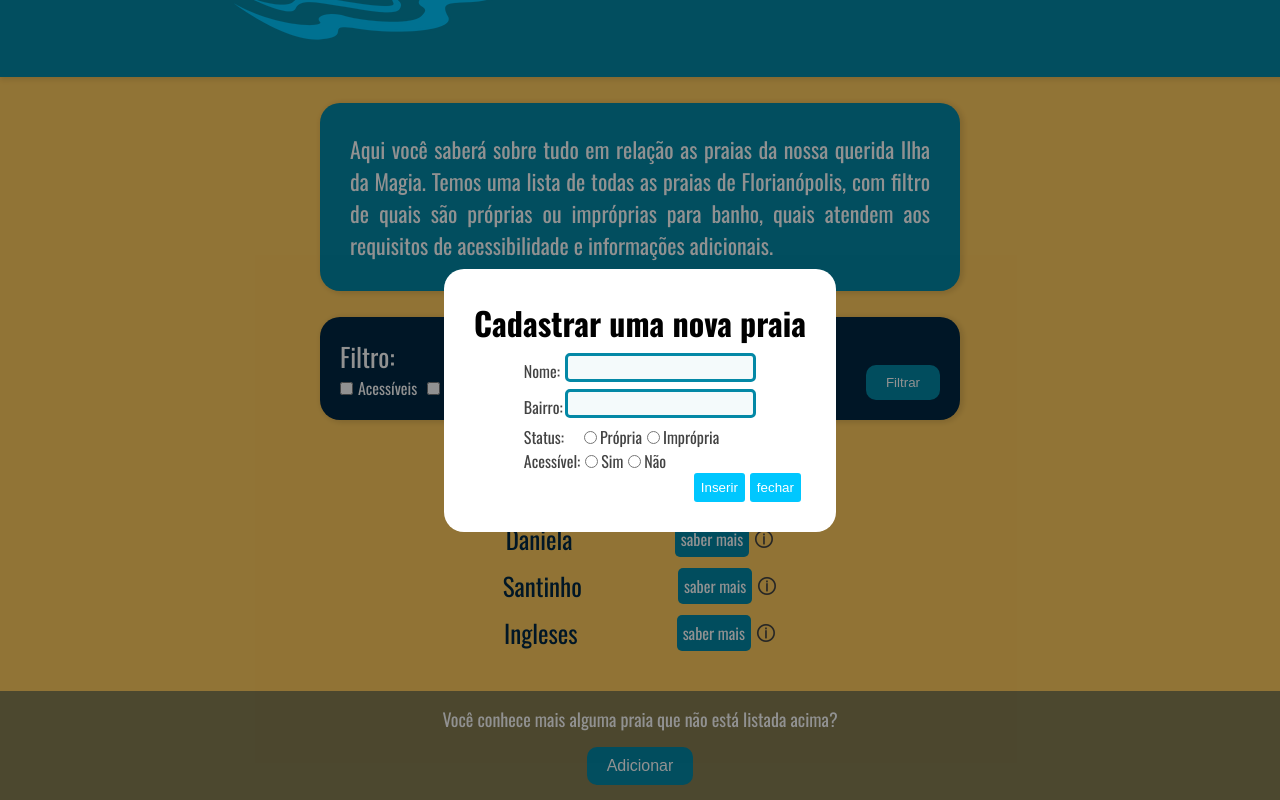
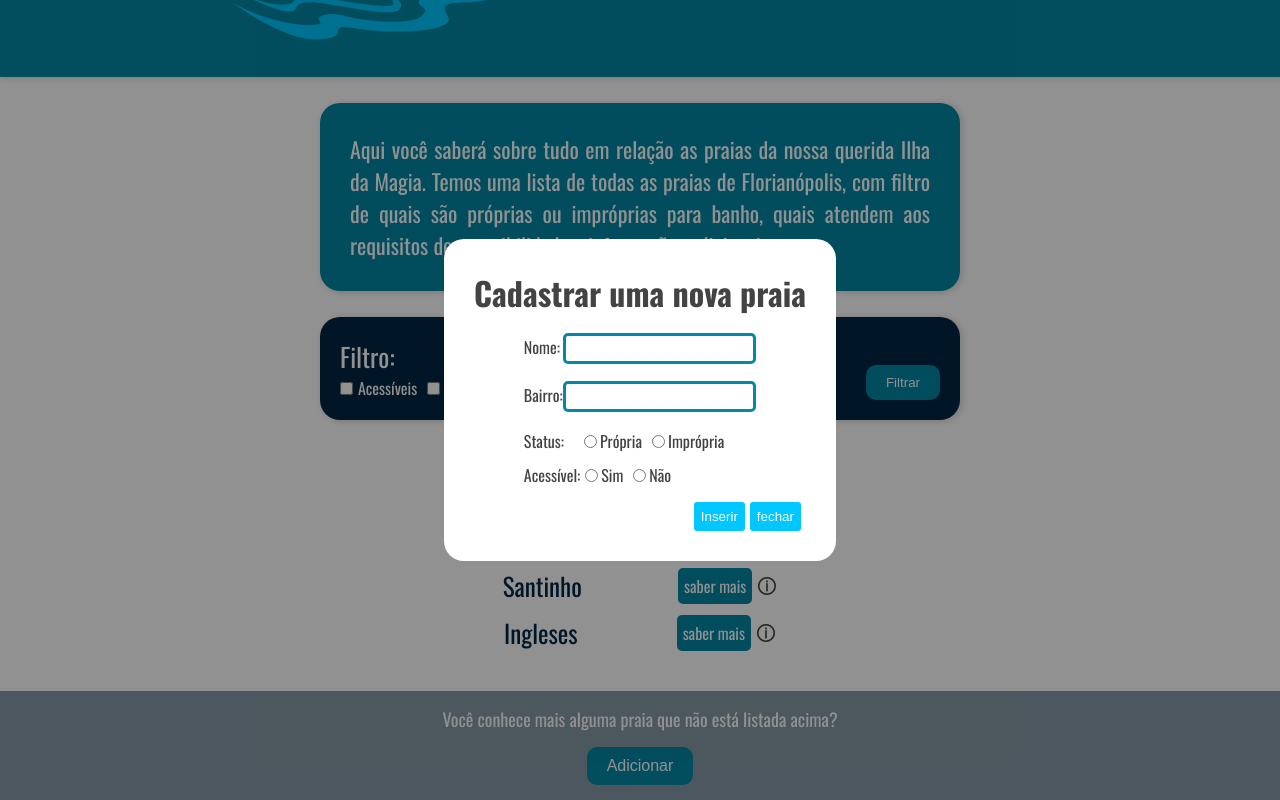
Before and after one commit to dudaborges/lab-beach, a React (Create React App) app: page / in a window 1280 px wide. Both pictures are taken after a click on the button "Adicionar". Shown: the part 338-1138 px from the top of the page. Built offline with nearby package versions, Linux system fonts and the light colour scheme.

Commit message:
feat: saves an array of objects to localstorage

```diff
--- a/src/App.css
+++ b/src/App.css
@@ -2,5 +2,4 @@
 
 body{
   font-family: Oswald, Arial, Helvetica, sans-serif;
-  background-color: #ffae00a1;
 }
--- a/src/App.js
+++ b/src/App.js
@@ -14,13 +14,10 @@ function App() {
     <div>
       <Header />
       <Introduction />
-      <BeachList show={setShowPopupEdit} />
+      <BeachList showedit={setShowPopupEdit} show={setShowPopup} />
       <AddBeach trigger={showPopup} setTrigger={setShowPopup} />
       <EditBeach trigger={showPopupEdit} setTrigger={setShowPopupEdit} />
-      <div className="add-beach">
-          <p>Você conhece mais alguma praia que não está listada acima?</p>
-          <button onClick={() => setShowPopup(true)} className="btn-show-popup">Adicionar</button>
-      </div>
+
 
     </div>
   );
--- a/src/components/AddBeach.css
+++ b/src/components/AddBeach.css
@@ -33,8 +33,8 @@
 }
 
 .input-popup{
-    background-color: #0388a60b;
-    padding: 4px;
+    margin-top: 10px;
+    padding: 5px;
     margin-bottom: 7px;
     border: 3px solid #0388A6;
     border-radius: 5px;
@@ -42,6 +42,7 @@
 
 .status-input{
     display: flex;
+    margin-top: 10px;
 }
 
 .status-input input{
@@ -53,12 +54,13 @@
 }
 
 .status-input label{
-    margin-right: 5px;
+    margin-right: 10px;
 }
 
 .title-popup{
     font-size: 2em;
     margin-bottom: 7px;
+    color: #434343;
 }
 
 .status-input, .accessible > span{
@@ -78,4 +80,13 @@
     padding: 7px;
     border-radius: 3px;
     margin-right: 5px;
+    cursor: pointer;
 }
+
+.delete{
+    background-color: rgb(136, 39, 39);
+}
+
+.accessible{
+    margin-bottom: 15px;
+}
--- a/src/components/AddBeach.js
+++ b/src/components/AddBeach.js
@@ -1,7 +1,55 @@
-import React from 'react'
+import React, { useState } from 'react'
 import './AddBeach.css'
 
 function AddBeach(props) {
+
+    const [name, setName] = useState('')
+    const [area, setArea] = useState('')
+    const [status, setStatus] = useState('')
+    const [suitable, setSuitable] = useState('')
+
+    const handleChangeName = (event) => {
+
+
+        setName(event.target.value)
+    }
+    const handleChangeArea = (event) => {
+
+
+        setArea(event.target.value)
+    }
+
+    const handleChangeStatus = (event) => {
+
+
+        setStatus(event.target.value)
+
+    }
+
+    const handleChangeSuitable = (event) => {
+
+        setSuitable(event.target.value)
+
+    }
+
+    const handleAddBeach = () => {
+
+        const beach = [{
+            nome: name,
+            bairro: area,
+            status: status,
+            acessibilidade: suitable
+        }]
+
+        localStorage.setItem('itens', JSON.stringify(beach))
+
+
+
+    }
+
+    console.log(name)
+
+
   return (props.trigger) ? (
     <div className='container-addbeach'>
         <div className='addbeach'>
@@ -10,19 +58,19 @@ function AddBeach(props) {
             <div className='inputs-add'>
                 <label className='input-add name-input'>
                     <span>Nome:</span>
-                    <input type="text" className='input-popup' />
+                    <input type="text" className='input-popup' value={name} onChange={handleChangeName} />
                 </label>
                 <label className='input-add zone-input'>
                     <span>Bairro:</span>
-                    <input type="text" className="input-popup" />
+                    <input type="text" className="input-popup" value={area} onChange={handleChangeArea} />
                 </label>
                 <div className='status-input'>
                     <span>Status:</span>
 
                     <div>
-                    <input type="radio" id='suitable' name='status' />
+                    <input onClick={handleChangeSuitable} type="radio" id='suitable' name={status} value="Própria para Banho" />
                     <label for="suitable">Própria</label>
-                    <input type="radio" id="not-suitable" name='status' />
+                    <input onClick={handleChangeSuitable}  type="radio" id="not-suitable" name={status} value="Imprópria para Banho" />
                     <label for="not-suitable">Imprópria</label>
                     </div>
                 </div>
@@ -31,16 +79,16 @@ function AddBeach(props) {
                     <span>Acessível:</span>
 
                     <div>
-                    <input type="radio" id="yes" name="yer-or-no" value="yes" />
+                    <input onClick={handleChangeStatus} type="radio" id="yes" name={suitable} value="Acessível" />
                     <label for="yes">Sim</label>
-                    <input type="radio" id="no" name="yer-or-no" value="no" />
+                    <input onClick={handleChangeStatus} type="radio" id="no" name={suitable} value="Não Acessível" />
                     <label for="no">Não</label>
                     </div>
                 </div>
             </div>
 
             <div className='btn-add'>
-                <button className='btn'>Inserir</button>
+                <button type='submit' className='btn' onClick={handleAddBeach}>Inserir</button>
                 <button className='btn' onClick={() => props.setTrigger(false)}>fechar</button>
             </div>
             {props.children}
--- a/src/components/BeachList.css
+++ b/src/components/BeachList.css
@@ -119,6 +119,7 @@
     border-radius: 10px;
     margin-top: 15px;
     font-size: 16px;
+    cursor: pointer;
 }
 
 @media (max-width: 1375px) and (min-width: 0px){
--- a/src/components/BeachList.js
+++ b/src/components/BeachList.js
@@ -39,7 +39,7 @@ const BeachList = (props) => {
                 <div className="beach-item">
                     <p>Daniela</p>
                     <div className="learn-more">
-                        <span onClick={() => props.show(true)}>saber mais</span>
+                        <span onClick={() => props.showedit(true)}>saber mais</span>
                         <div className="info">
                         <img className="info-img" src={info}></img>
                         </div>
@@ -65,6 +65,11 @@ const BeachList = (props) => {
                 </div>
             </div>
 
+            <div className="add-beach">
+            <p>Você conhece mais alguma praia que não está listada acima?</p>
+            <button onClick={() => props.show(true)} className="btn-show-popup">Adicionar</button>
+            </div>
+
 
         </div>
     )
--- a/src/components/EditBeach.js
+++ b/src/components/EditBeach.js
@@ -40,7 +40,8 @@ function EditBeach(props) {
             </div>
 
             <div className='btn-add'>
-                <button className='btn'>Inserir</button>
+                <button className='btn'>Alterar</button>
+                <button className='btn delete'>Excluir</button>
                 <button className='btn' onClick={() => props.setTrigger(false)}>fechar</button>
             </div>
             {props.children}
```
